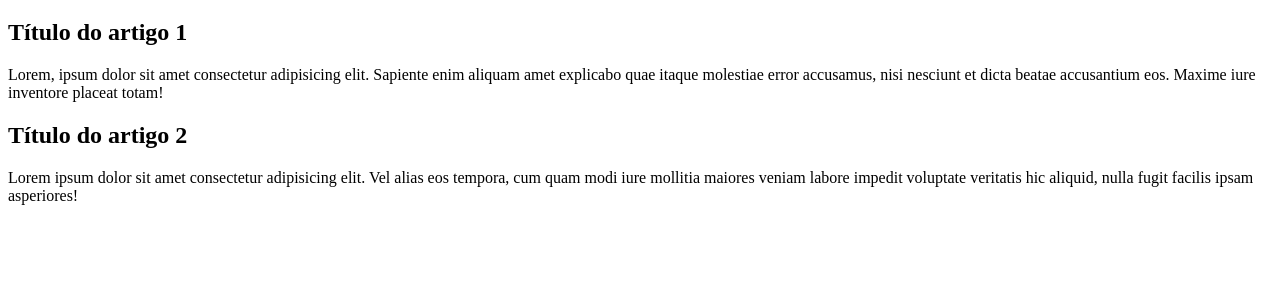
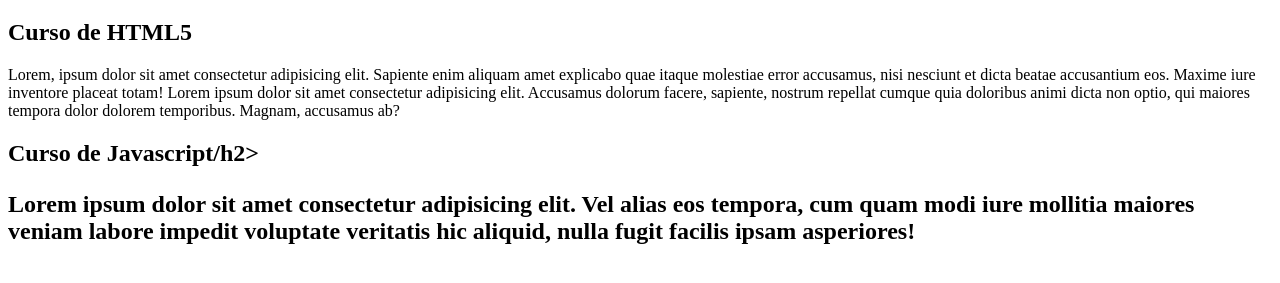
Before and after one commit to lamounier00/projeto-site-2, a plain HTML site: page index.html in a window 1280 px wide. Shown: the part 61-344 px from the top of the page. Drawn offline with Linux system fonts and the light colour scheme.

Commit message:
Update index.html

```diff
--- a/index.html
+++ b/index.html
@@ -11,11 +11,13 @@
             <h1>Título do site 2</h1>
         </header>
         <article>
-            <h2>Título do artigo 1</h2>
-            <p>Lorem, ipsum dolor sit amet consectetur adipisicing elit. Sapiente enim aliquam amet explicabo quae itaque molestiae error accusamus, nisi nesciunt et dicta beatae accusantium eos. Maxime iure inventore placeat totam!</p>
+            <h2>Curso de HTML5</h2>
+            <p>Lorem, ipsum dolor sit amet consectetur adipisicing elit. Sapiente enim aliquam amet explicabo quae itaque molestiae error accusamus, nisi nesciunt et dicta beatae accusantium eos. Maxime iure inventore placeat totam!
+            Lorem ipsum dolor sit amet consectetur adipisicing elit. Accusamus dolorum facere, sapiente, nostrum repellat cumque quia doloribus animi dicta non optio, qui maiores tempora dolor dolorem temporibus. Magnam, accusamus ab?
+            </p>
         </article>
         <article>
-            <h2>Título do artigo 2</h2>
+            <h2>Curso de Javascript/h2>
             <p>Lorem ipsum dolor sit amet consectetur adipisicing elit. Vel alias eos tempora, cum quam modi iure mollitia maiores veniam labore impedit voluptate veritatis hic aliquid, nulla fugit facilis ipsam asperiores!</p>
         </article>
     </main>
```
